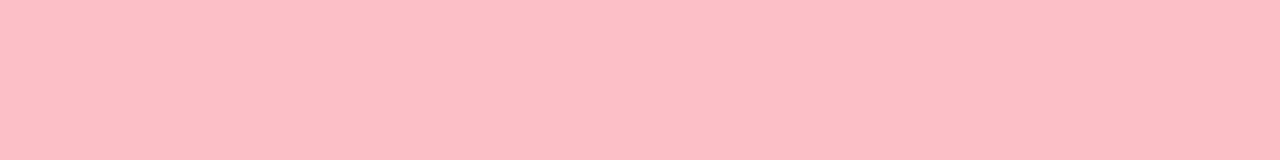
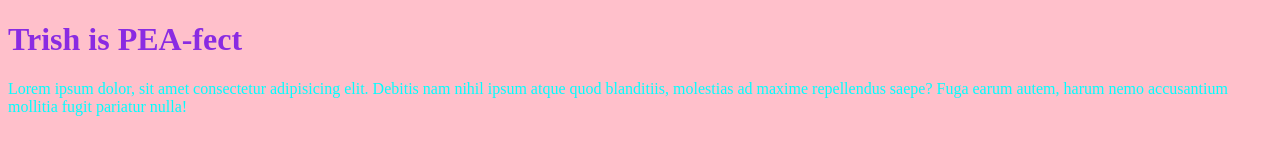
Before and after one commit to CosmicStarfire/ifa-session-12-test, a plain HTML site: page index.html in a window 1280 px wide. Drawn offline with Linux system fonts and the light colour scheme.

Commit message:
made a mistake in adding a blank comment. However the actually comment is what I want is about; I added a h1, p tag, and colours to the color text

```diff
--- a/index.html
+++ b/index.html
@@ -8,5 +8,9 @@
 </head>
 <body>
 
+    <h1>Trish is PEA-fect</h1>
+    <p>Lorem ipsum dolor, sit amet consectetur adipisicing elit. Debitis nam nihil ipsum atque quod blanditiis, molestias ad maxime repellendus saepe? Fuga earum autem, harum nemo accusantium mollitia fugit pariatur nulla!</p>
+
+
 </body>
 </html>
--- a/style.css
+++ b/style.css
@@ -1,3 +1,11 @@
 * {
     background-color: pink;
 }
+
+h1 {
+    color: blueviolet;
+}
+
+p {
+    color: cyan;
+}
```
